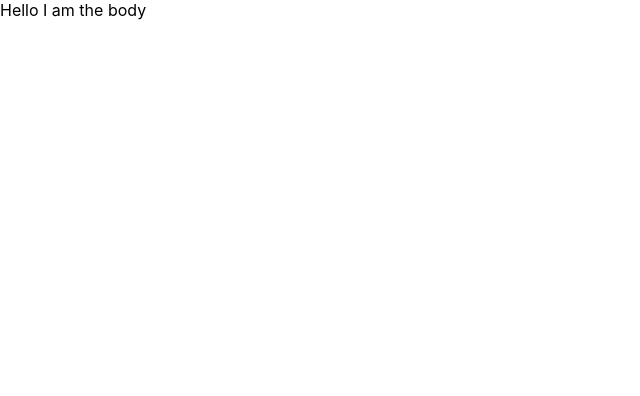
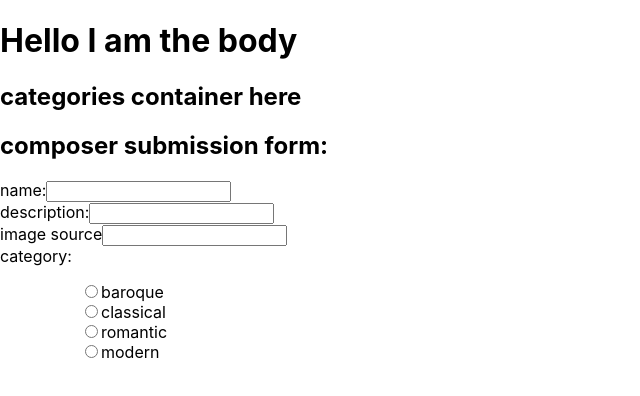
Before and after one commit to may-arden/composer-db-frontend, a React (Create React App) app: page /composers/new in a window 1280 px wide. Shown: the top 396 px of the page, without its empty margins (0-640 px from the left). Built offline with nearby package versions, Linux system fonts and the light colour scheme.

Commit message:
builds  composer submission form

```diff
--- a/src/App.js
+++ b/src/App.js
@@ -1,5 +1,7 @@
 import React from 'react'
 import './App.css';
+import CategoriesContainer from './containers/CategoriesContainer';
+import ComposerSubmissionContainer from './containers/ComposerSubmissionContainer';
 // import {
 //   Switch,
 //   Route
@@ -10,7 +12,9 @@ import './App.css';
 function App() {
   return (
     <div className="app">
-      Hello I am the body
+      <h1>Hello I am the body</h1>
+      <CategoriesContainer/>
+      <ComposerSubmissionContainer/>
       {/* <NavBar />
 
       <Switch>
--- a/src/containers/CategoriesContainer.js
+++ b/src/containers/CategoriesContainer.js
@@ -1,15 +1,23 @@
 // will be container = data and methods regarding categories
 
 import React from 'react'
+import { fetchCategories } from '../actions/categoriesActions'
+import { connect } from 'react-redux'
 
-class CategoriesContainer extends Component {
+class CategoriesContainer extends React.Component {
+
+    componentDidMount() {
+        console.log(this.props.fetchCategories)
+        // this.props.fetchCategories
+    }
+
     render() {
         return (
             <div>
-                categories container here
+                <h2>categories container here</h2>
             </div>
         )
     }
 }
 
-export default CategoriesContainer;
+export default connect(null, { fetchCategories})(CategoriesContainer);
--- a/src/containers/ComposerSubmissionContainer.js
+++ b/src/containers/ComposerSubmissionContainer.js
@@ -1,9 +1,94 @@
 import React from 'react'
 
 class ComposerSubmissionContainer extends React.Component {
+    state = {
+        name: '',
+        description: '',
+        image_src: '',
+        category_id: ''
+    }
+
+    handleChange = e => {
+        const { name, value } = e.target
+        this.setState({
+            [name]: value
+        })
+    }
+
+    handleSubmit = e => {
+        // will call action that will dispatch new obj to reducer to update store state
+        // action will make post fdetch to persist to db
+        e.preventDefault();
+        this.props.addComposer(this.state)
+    }
+
+
+
     render() {
+        // {console.log(this.state)}
         return (
-            <h1>composer submission container here</h1>
+            <div>
+                <h2>composer submission form:</h2>
+                    <form onSubmit={this.handleSubmit}>
+                        <label>name:</label>
+                        <input type="text"
+                        value={this.state.name}
+                        onChange={this.handleChange}
+                        name="name"/>
+
+                        <br/>
+
+                        <label>description:</label>
+                        <input type="text"
+                        value={this.state.description}
+                        onChange={this.handleChange}
+                        name="description" />
+
+                        <br/>
+
+                        <label>image source</label>
+                        <input type="text"
+                        value={this.state.image_src}
+                        onChange={this.handleChange}
+                        name="image_src" />
+
+                        <br/>
+
+                        <label>category:</label>
+                        <ul>
+                            <ol><input type="radio"
+                                value="baroque"
+                                checked={this.state.category_id === "baroque"}
+                                onChange={this.handleChange}
+                                name="category" />
+                                baroque
+                            </ol>
+                            <ol><input type="radio"
+                                value="classical"
+                                checked={this.state.category_id === "classical"}
+                                onChange={this.handleChange}
+                                name="category" />
+                                classical
+                            </ol>
+                            <ol><input type="radio"
+                                value="romantic"
+                                checked={this.state.category_id === "romantic"}
+                                onChange={this.handleChange}
+                                name="category" />
+                                romantic
+                            </ol>
+                            <ol><input type="radio"
+                                value="modern"
+                                checked={this.state.category_id === "modern"}
+                                onChange={this.handleChange}
+                                name="category" />
+                                modern
+                            </ol>
+                        </ul>
+
+                    </form>
+            </div>
+
         )
     }
 }
```
Also changed, not shown: src/actions/categoriesActions.js (line endings or trailing spaces).
